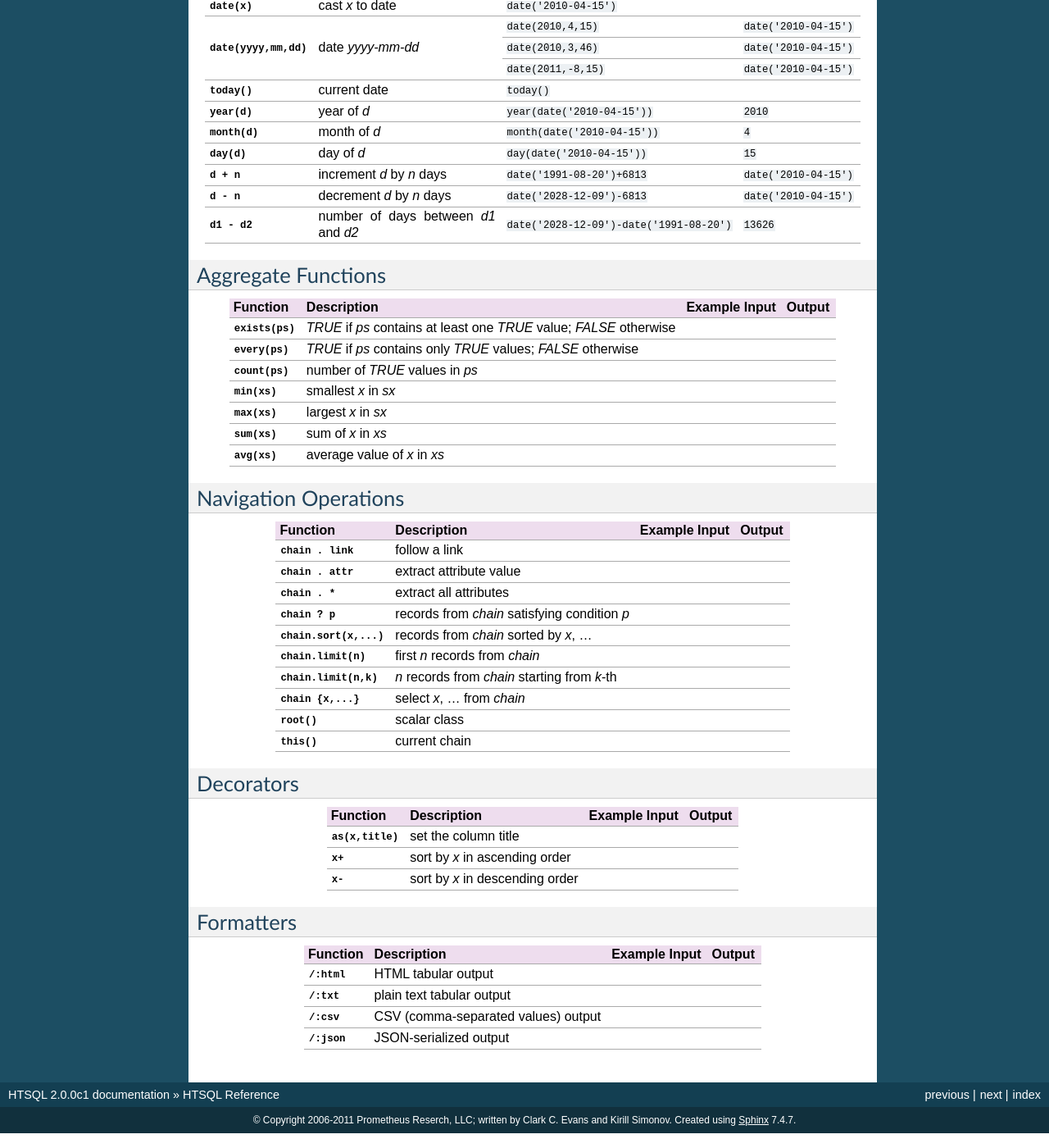
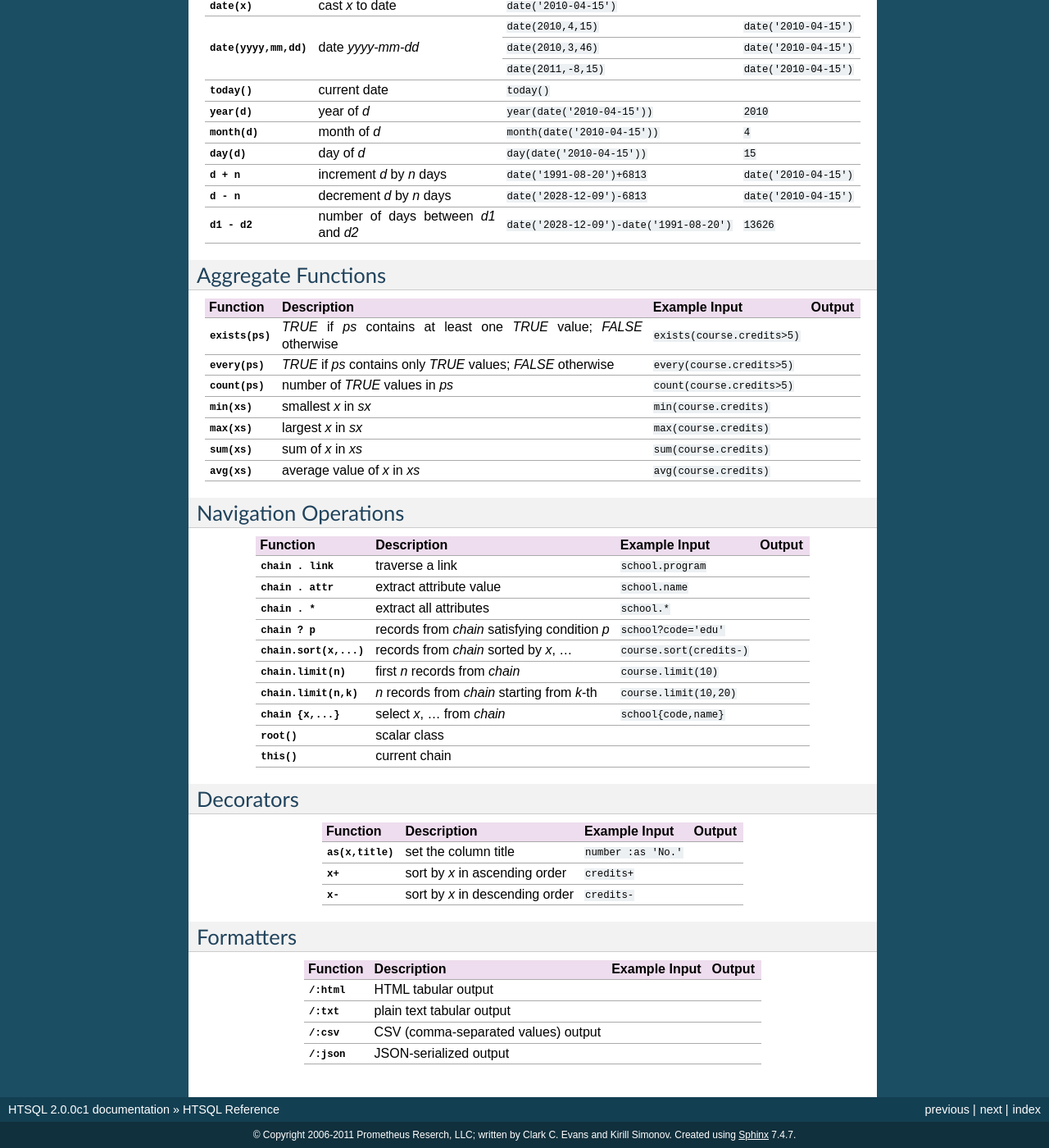
Before and after one commit to prometheusresearch/htsql, a Sphinx documentation site: the page built from doc/reference.rst, in a window 1280 px wide and 1400 px high, scrolled down 6454 px. Shown: the whole window at 82% size. Built offline with Sphinx 7.4.7, drawn with Linux system fonts in a browser that asks for light colours.

Commit message:
Added more examples to the reference.

```diff
--- a/doc/reference.rst
+++ b/doc/reference.rst
@@ -521,26 +521,30 @@ Aggregate Functions
 +----------------------+---------------------------+---------------------------+----------------------+
 | Function             | Description               | Example Input             | Output               |
 +======================+===========================+===========================+======================+
-| `exists(ps)`         | *TRUE* if *ps* contains   |                           |                      |
+| `exists(ps)`         | *TRUE* if *ps* contains   | |exists-in|               |                      |
 |                      | at least one *TRUE*       |                           |                      |
 |                      | value; *FALSE* otherwise  |                           |                      |
 +----------------------+---------------------------+---------------------------+----------------------+
-| `every(ps)`          | *TRUE* if *ps* contains   |                           |                      |
+| `every(ps)`          | *TRUE* if *ps* contains   | |every-in|                |                      |
 |                      | only *TRUE* values;       |                           |                      |
 |                      | *FALSE* otherwise         |                           |                      |
 +----------------------+---------------------------+---------------------------+----------------------+
-| `count(ps)`          | number of *TRUE* values   |                           |                      |
+| `count(ps)`          | number of *TRUE* values   | |count-in|                |                      |
 |                      | in *ps*                   |                           |                      |
 +----------------------+---------------------------+---------------------------+----------------------+
-| `min(xs)`            | smallest *x* in *sx*      |                           |                      |
+| `min(xs)`            | smallest *x* in *sx*      | ``min(course.credits)``   |                      |
 +----------------------+---------------------------+---------------------------+----------------------+
-| `max(xs)`            | largest *x* in *sx*       |                           |                      |
+| `max(xs)`            | largest *x* in *sx*       | ``max(course.credits)``   |                      |
 +----------------------+---------------------------+---------------------------+----------------------+
-| `sum(xs)`            | sum of *x* in *xs*        |                           |                      |
+| `sum(xs)`            | sum of *x* in *xs*        | ``sum(course.credits)``   |                      |
 +----------------------+---------------------------+---------------------------+----------------------+
-| `avg(xs)`            | average value of *x*      |                           |                      |
+| `avg(xs)`            | average value of *x*      | ``avg(course.credits)``   |                      |
 |                      | in *xs*                   |                           |                      |
 +----------------------+---------------------------+---------------------------+----------------------+
+
+.. |exists-in| replace:: ``exists(course.credits>5)``
+.. |every-in| replace:: ``every(course.credits>5)``
+.. |count-in| replace:: ``count(course.credits>5)``
 
 
 Navigation Operations
@@ -549,25 +553,25 @@ Navigation Operations
 +----------------------+---------------------------+---------------------------+----------------------+
 | Function             | Description               | Example Input             | Output               |
 +======================+===========================+===========================+======================+
-| `chain . link`       | follow a link             |                           |                      |
+| `chain . link`       | traverse a link           | ``school.program``        |                      |
 +----------------------+---------------------------+---------------------------+----------------------+
-| `chain . attr`       | extract attribute value   |                           |                      |
+| `chain . attr`       | extract attribute value   | ``school.name``           |                      |
 +----------------------+---------------------------+---------------------------+----------------------+
-| `chain . *`          | extract all attributes    |                           |                      |
+| `chain . \*`         | extract all attributes    | ``school.*``              |                      |
 +----------------------+---------------------------+---------------------------+----------------------+
-| `chain ? p`          | records from *chain*      |                           |                      |
+| `chain ? p`          | records from *chain*      | ``school?code='edu'``     |                      |
 |                      | satisfying condition *p*  |                           |                      |
 +----------------------+---------------------------+---------------------------+----------------------+
-| `chain.sort(x,...)`  | records from *chain*      |                           |                      |
+| `chain.sort(x,...)`  | records from *chain*      | ``course.sort(credits-)`` |                      |
 |                      | sorted by *x*, ...        |                           |                      |
 +----------------------+---------------------------+---------------------------+----------------------+
-| `chain.limit(n)`     | first *n* records from    |                           |                      |
+| `chain.limit(n)`     | first *n* records from    | ``course.limit(10)``      |                      |
 |                      | *chain*                   |                           |                      |
 +----------------------+---------------------------+---------------------------+----------------------+
-| `chain.limit(n,k)`   | *n* records from *chain*  |                           |                      |
+| `chain.limit(n,k)`   | *n* records from *chain*  | ``course.limit(10,20)``   |                      |
 |                      | starting from *k*-th      |                           |                      |
 +----------------------+---------------------------+---------------------------+----------------------+
-| `chain {x,...}`      | select *x*, ... from      |                           |                      |
+| `chain {x,...}`      | select *x*, ... from      | ``school{code,name}``     |                      |
 |                      | *chain*                   |                           |                      |
 +----------------------+---------------------------+---------------------------+----------------------+
 | `root()`             | scalar class              |                           |                      |
@@ -582,12 +586,12 @@ Decorators
 +----------------------+---------------------------+---------------------------+----------------------+
 | Function             | Description               | Example Input             | Output               |
 +======================+===========================+===========================+======================+
-| `as(x,title)`        | set the column title      |                           |                      |
+| `as(x,title)`        | set the column title      | ``number :as 'No.'``      |                      |
 +----------------------+---------------------------+---------------------------+----------------------+
-| `x+`                 | sort by *x* in            |                           |                      |
+| `x+`                 | sort by *x* in            | ``credits+``              |                      |
 |                      | ascending order           |                           |                      |
 +----------------------+---------------------------+---------------------------+----------------------+
-| `x-`                 | sort by *x* in            |                           |                      |
+| `x-`                 | sort by *x* in            | ``credits-``              |                      |
 |                      | descending order          |                           |                      |
 +----------------------+---------------------------+---------------------------+----------------------+
 
```
